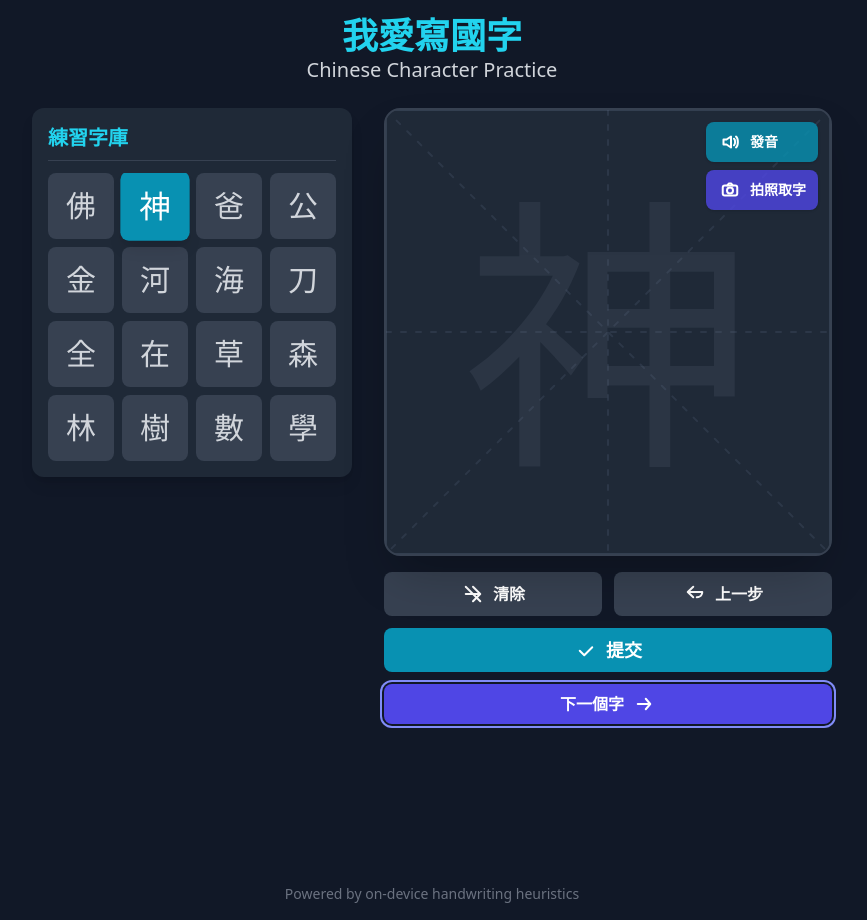
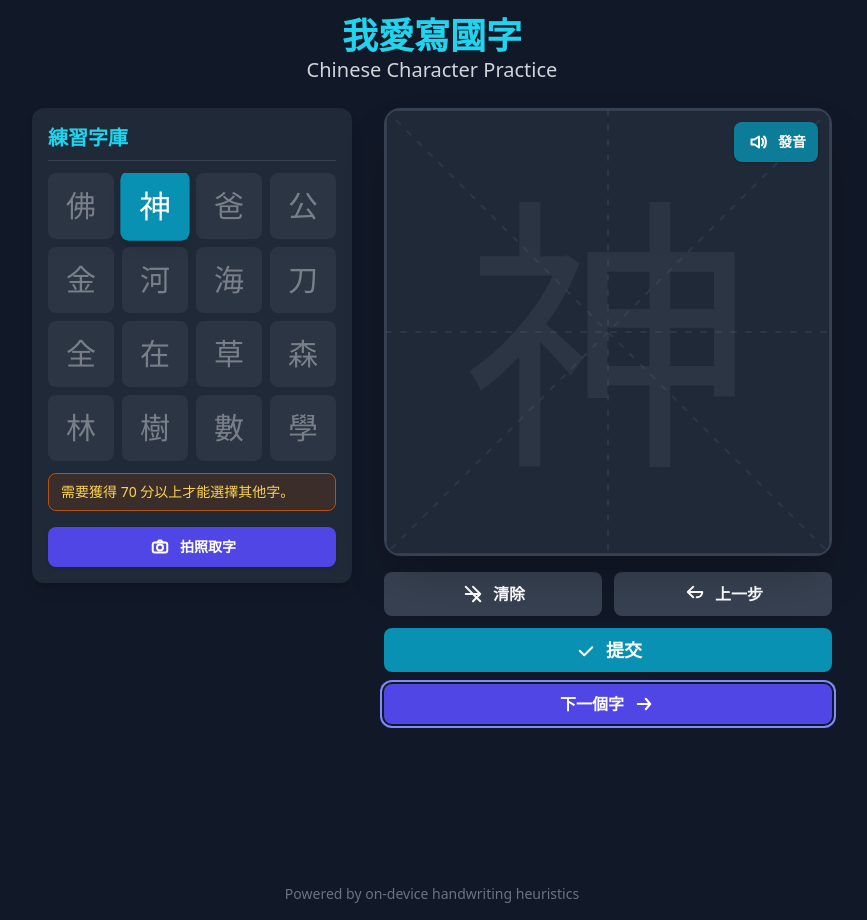
Before and after one commit to vicquana/write_characters, a React (Vite) app: page / in a window 1280 px wide. Both pictures are taken after a click on the button "下一個字". Shown: the whole page, without its empty margins (208-1075 px from the left). Built offline with nearby package versions, Linux system fonts and the light colour scheme.

Commit message:
Improve pronunciation and selection workflow

```diff
--- a/App.tsx
+++ b/App.tsx
@@ -17,11 +17,44 @@ const App: React.FC = () => {
   const [feedback, setFeedback] = useState<FeedbackResponse | null>(null);
   const [error, setError] = useState<string | null>(null);
   const [statusMessage, setStatusMessage] = useState<string | null>(null);
+  const [canSelectOtherCharacter, setCanSelectOtherCharacter] = useState(true);
   const canvasRef = useRef<CharacterCanvasRef>(null);
   const fileInputRef = useRef<HTMLInputElement>(null);
-  const pronunciationAudioRef = useRef<HTMLAudioElement | null>(null);
 
   const currentCharacter = characters[currentCharacterIndex] ?? '';
+
+  const speakCharacter = useCallback(
+    (character: string) => {
+      if (!character) {
+        return;
+      }
+
+      if (typeof window === 'undefined' || !('speechSynthesis' in window)) {
+        console.error('Speech synthesis not supported.');
+        setError('此瀏覽器不支援發音功能。');
+        return;
+      }
+
+      window.speechSynthesis.cancel();
+
+      const utterance = new SpeechSynthesisUtterance(character);
+      utterance.lang = 'zh-TW';
+      utterance.rate = 0.8;
+      utterance.onstart = () => {
+        setStatusMessage(`正在播放「${character}」的發音。`);
+      };
+      utterance.onend = () => {
+        setStatusMessage(null);
+      };
+      utterance.onerror = () => {
+        setStatusMessage(null);
+        setError('無法播放發音，請稍後再試。');
+      };
+
+      window.speechSynthesis.speak(utterance);
+    },
+    [setError, setStatusMessage]
+  );
 
   useEffect(() => {
     if (characters.length === 0) {
@@ -42,15 +75,33 @@ const App: React.FC = () => {
   }, []);
 
   const handleSelectCharacter = (index: number) => {
+    if (index === currentCharacterIndex) {
+      return;
+    }
+
+    if (!canSelectOtherCharacter) {
+      setStatusMessage(null);
+      setError('請先達到 70 分以上再選擇其他字。');
+      return;
+    }
+
+    resetStateForNewCharacter();
+    setCanSelectOtherCharacter(false);
     setCurrentCharacterIndex(index);
-    resetStateForNewCharacter();
   };
 
   const handleNextCharacter = useCallback(() => {
     if (characters.length === 0) return;
+    if (!canSelectOtherCharacter) {
+      setStatusMessage(null);
+      setError('請先達到 70 分以上再前往下一個字。');
+      return;
+    }
+
+    resetStateForNewCharacter();
+    setCanSelectOtherCharacter(false);
     setCurrentCharacterIndex((prevIndex) => (prevIndex + 1) % characters.length);
-    resetStateForNewCharacter();
-  }, [characters.length, resetStateForNewCharacter]);
+  }, [canSelectOtherCharacter, characters.length, resetStateForNewCharacter]);
 
   const handleSubmit = async () => {
     if (!canvasRef.current) return;
@@ -75,6 +126,7 @@ const App: React.FC = () => {
     try {
       const result = await evaluateCharacter(imageData, characterToEvaluate);
       setFeedback(result);
+      setCanSelectOtherCharacter(result.score > 70);
     } catch (err) {
       setError('評分時發生錯誤，請稍後再試。');
       console.error(err);
@@ -94,45 +146,13 @@ const App: React.FC = () => {
     canvasRef.current?.undo();
   };
 
-  const handlePronounce = async () => {
+  const handlePronounce = () => {
     if (!currentCharacter) {
       return;
     }
 
     setError(null);
-
-    try {
-      if (pronunciationAudioRef.current) {
-        pronunciationAudioRef.current.pause();
-        pronunciationAudioRef.current.currentTime = 0;
-      }
-
-      const audio = new Audio(
-        `https://dict.youdao.com/dictvoice?type=2&audio=${encodeURIComponent(currentCharacter)}`
-      );
-
-      audio.onended = () => {
-        if (pronunciationAudioRef.current === audio) {
-          setStatusMessage(null);
-        }
-      };
-
-      audio.onerror = () => {
-        if (pronunciationAudioRef.current === audio) {
-          setStatusMessage(null);
-          setError('無法播放發音，請稍後再試。');
-        }
-      };
-
-      pronunciationAudioRef.current = audio;
-      setStatusMessage(`正在播放「${currentCharacter}」的發音。`);
-      await audio.play();
-    } catch (err) {
-      console.error(err);
-      pronunciationAudioRef.current = null;
-      setStatusMessage(null);
-      setError('無法播放發音，請稍後再試。');
-    }
+    speakCharacter(currentCharacter);
   };
 
   const handlePhotoButtonClick = () => {
@@ -181,6 +201,22 @@ const App: React.FC = () => {
     }
   };
 
+  useEffect(() => {
+    if (!currentCharacter) {
+      return;
+    }
+
+    speakCharacter(currentCharacter);
+  }, [currentCharacter, speakCharacter]);
+
+  useEffect(() => {
+    return () => {
+      if (typeof window !== 'undefined' && 'speechSynthesis' in window) {
+        window.speechSynthesis.cancel();
+      }
+    };
+  }, []);
+
   return (
     <div className="min-h-screen bg-gray-900 text-white flex flex-col items-center p-4 font-sans">
       <header className="w-full max-w-2xl text-center mb-4 md:mb-6">
@@ -195,29 +231,19 @@ const App: React.FC = () => {
             characters={characters}
             selectedIndex={currentCharacterIndex}
             onSelect={handleSelectCharacter}
+            canSelectOtherCharacter={canSelectOtherCharacter}
           />
-        </div>
-
-        <div className="flex flex-col items-center w-full max-w-md">
-          <div className="relative w-full aspect-square bg-gray-800 rounded-2xl shadow-2xl overflow-hidden mb-4 border-2 border-gray-700">
-            <div className="absolute inset-0 flex items-center justify-center pointer-events-none">
-              <span className="text-[18rem] text-gray-700 font-serif opacity-50">{currentCharacter}</span>
-            </div>
-            <CharacterCanvas ref={canvasRef} key={`${currentCharacter}-${currentCharacterIndex}`} />
-            <div className="absolute top-3 right-3 flex flex-col gap-2 z-10">
-              <button
-                type="button"
-                onClick={handlePronounce}
-                className="flex items-center gap-2 px-3 py-2 rounded-lg bg-cyan-600/80 hover:bg-cyan-500 text-white text-sm font-semibold shadow"
-              >
-                <Icon name="sound" />
-                發音
-              </button>
+          {!canSelectOtherCharacter && (
+            <p className="mt-3 text-sm text-amber-300 bg-amber-900/30 border border-amber-700 rounded-lg px-3 py-2">
+              需要獲得 70 分以上才能選擇其他字。
+            </p>
+          )}
+          <div className="mt-4 flex flex-col gap-3">
             <button
               type="button"
               onClick={handlePhotoButtonClick}
               disabled={isProcessingPhoto}
-                className="flex items-center gap-2 px-3 py-2 rounded-lg bg-indigo-600/80 hover:bg-indigo-500 disabled:bg-indigo-800/60 disabled:text-indigo-200 text-white text-sm font-semibold shadow"
+              className="flex items-center justify-center gap-2 px-3 py-2 rounded-lg bg-indigo-600 hover:bg-indigo-500 disabled:bg-indigo-800/60 disabled:text-indigo-200 text-white text-sm font-semibold shadow"
             >
               {isProcessingPhoto ? (
                 <>
@@ -239,6 +265,24 @@ const App: React.FC = () => {
               className="hidden"
               onChange={handlePhotoSelected}
             />
+          </div>
+        </div>
+
+        <div className="flex flex-col items-center w-full max-w-md">
+          <div className="relative w-full aspect-square bg-gray-800 rounded-2xl shadow-2xl overflow-hidden mb-4 border-2 border-gray-700">
+            <div className="absolute inset-0 flex items-center justify-center pointer-events-none">
+              <span className="text-[18rem] text-gray-700 font-serif opacity-50">{currentCharacter}</span>
+            </div>
+            <CharacterCanvas ref={canvasRef} key={`${currentCharacter}-${currentCharacterIndex}`} />
+            <div className="absolute top-3 right-3 flex flex-col gap-2 z-10">
+              <button
+                type="button"
+                onClick={handlePronounce}
+                className="flex items-center gap-2 px-3 py-2 rounded-lg bg-cyan-600/80 hover:bg-cyan-500 text-white text-sm font-semibold shadow"
+              >
+                <Icon name="sound" />
+                發音
+              </button>
             </div>
           </div>
 
--- a/components/CharacterSelector.tsx
+++ b/components/CharacterSelector.tsx
@@ -4,21 +4,31 @@ interface CharacterSelectorProps {
   characters: string[];
   selectedIndex: number;
   onSelect: (index: number) => void;
+  canSelectOtherCharacter: boolean;
 }
 
-export const CharacterSelector: React.FC<CharacterSelectorProps> = ({ characters, selectedIndex, onSelect }) => {
+export const CharacterSelector: React.FC<CharacterSelectorProps> = ({
+  characters,
+  selectedIndex,
+  onSelect,
+  canSelectOtherCharacter,
+}) => {
   return (
     <div className="grid grid-cols-4 gap-2 overflow-y-auto">
       {characters.map((char, index) => {
         const isSelected = index === selectedIndex;
+        const isDisabled = !canSelectOtherCharacter && !isSelected;
         return (
           <button
             key={`${char}-${index}`}
             onClick={() => onSelect(index)}
+            disabled={isDisabled}
+            title={isDisabled ? '需要獲得 70 分以上才能選擇其他字' : undefined}
             className={`
               aspect-square flex items-center justify-center
               text-3xl font-serif rounded-lg transition-all duration-200
               focus:outline-none focus:ring-2 focus:ring-offset-2 focus:ring-offset-gray-800
+              disabled:opacity-50 disabled:cursor-not-allowed
               ${isSelected
                 ? 'bg-cyan-600 text-white shadow-lg scale-105'
                 : 'bg-gray-700 text-gray-300 hover:bg-gray-600 hover:text-white'}
```
Lines whose indentation alone changed are shown as unchanged.
